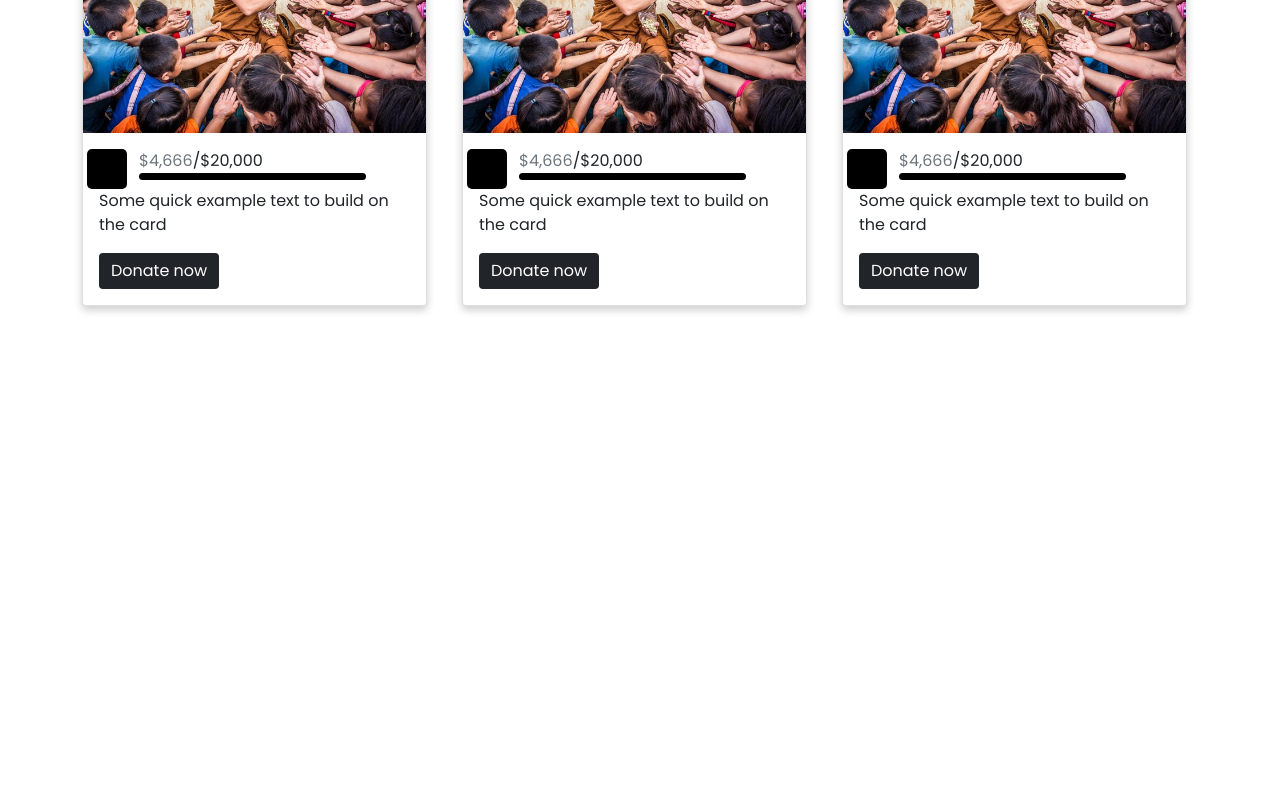
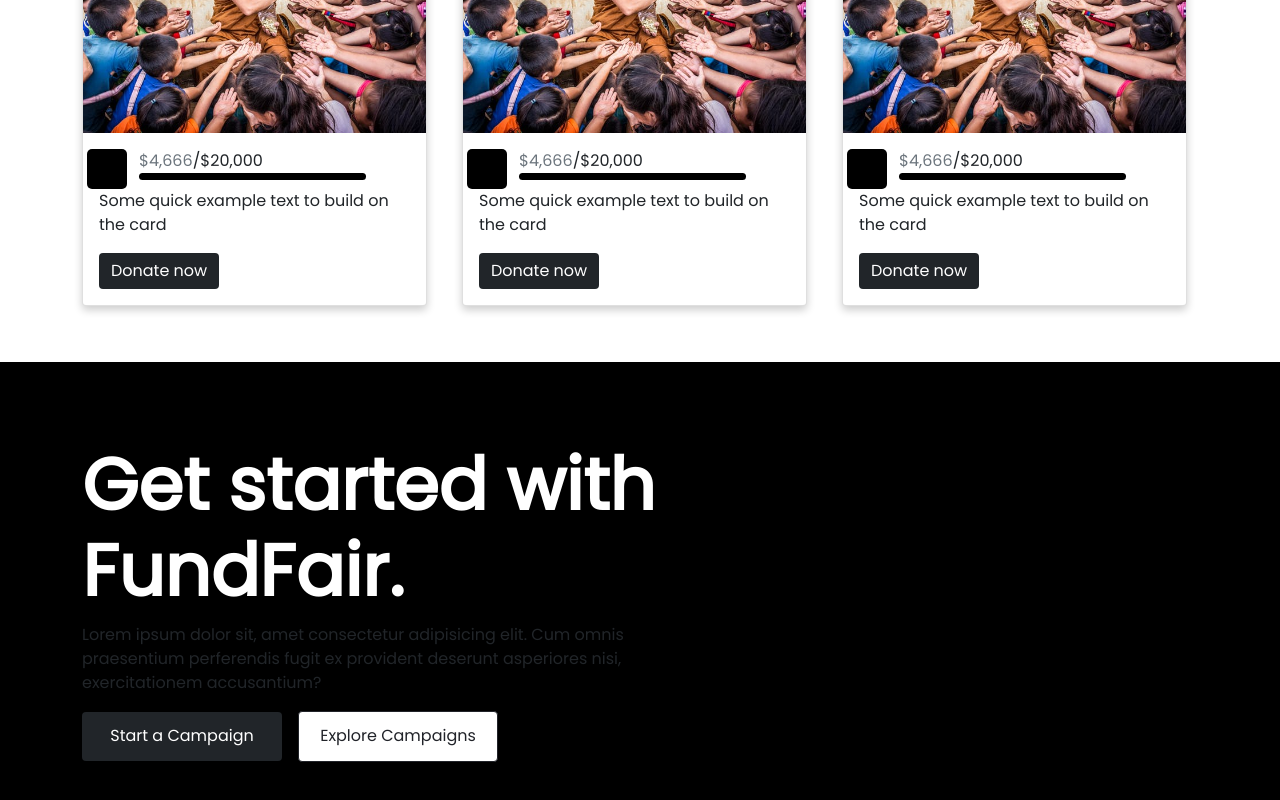
Before and after one commit to jmcode24/fundraising, a React (Create React App) app: page /home in a window 1280 px wide. Shown: the part 1533-2333 px from the top of the page. Before the commit the page ends 1895 px from the top, so only its background shows below. Built offline with nearby package versions, Linux system fonts and the light colour scheme.

Commit message:
add new secition

```diff
--- a/src/Pages/LandingPage.jsx
+++ b/src/Pages/LandingPage.jsx
@@ -177,7 +177,6 @@
                 style={{
                   fontSize: "3rem",
                   fontFamily: "Poppins",
-                  // color: "#fff",
                   fontWeight: "bold",
                 }}
               >
@@ -228,6 +227,14 @@
               </p>
             </Col>
             <Col>
+              {/* <div
+                style={{
+                  width: "60px",
+                  height: "60px",
+                  borderRadius: "50%",
+                  background: "#ffbb98",
+                }}
+              ></div> */}
               <h1
                 style={{
                   fontSize: "1.5rem",
@@ -407,6 +414,68 @@
           </Col>
         </Row>
       </Container>
+
+      {/* Get Started Area */}
+      <Container fluid style={{ backgroundColor: "#000" }}>
+        <Container
+          style={{
+            minHeight: "60vh",
+            display: "flex",
+            alignItems: "center",
+          }}
+        >
+          <Row
+            style={{
+              alignItems: "center",
+              justifyContent: "space-between",
+              padding: "3rem 0",
+            }}
+          >
+            <Col sm={12} lg={7}>
+              <h1
+                style={{
+                  fontSize: "4.5rem",
+                  fontFamily: "Poppins",
+                  color: "#fff",
+                  fontWeight: "bold",
+                }}
+              >
+                Get started with FundFair.
+              </h1>
+              <p>
+                Lorem ipsum dolor sit, amet consectetur adipisicing elit. Cum
+                omnis praesentium perferendis fugit ex provident deserunt
+                asperiores nisi, exercitationem accusantium?
+              </p>
+              <Button
+                style={{
+                  backgroundColor: "#212529",
+                  color: "#fff",
+                  width: "200px",
+                  outline: "none",
+                  padding: ".8rem 1rem",
+                  border: "none",
+                }}
+              >
+                Start a Campaign
+              </Button>
+              <Button
+                style={{
+                  marginLeft: "1rem",
+                  backgroundColor: "#fff",
+                  color: "#212329",
+                  width: "200px",
+                  outline: "none",
+                  padding: ".8rem 1rem",
+                  border: "1px solid #212329",
+                }}
+              >
+                Explore Campaigns
+              </Button>
+            </Col>
+          </Row>
+        </Container>
+      </Container>
     </div>
   );
 }
```
